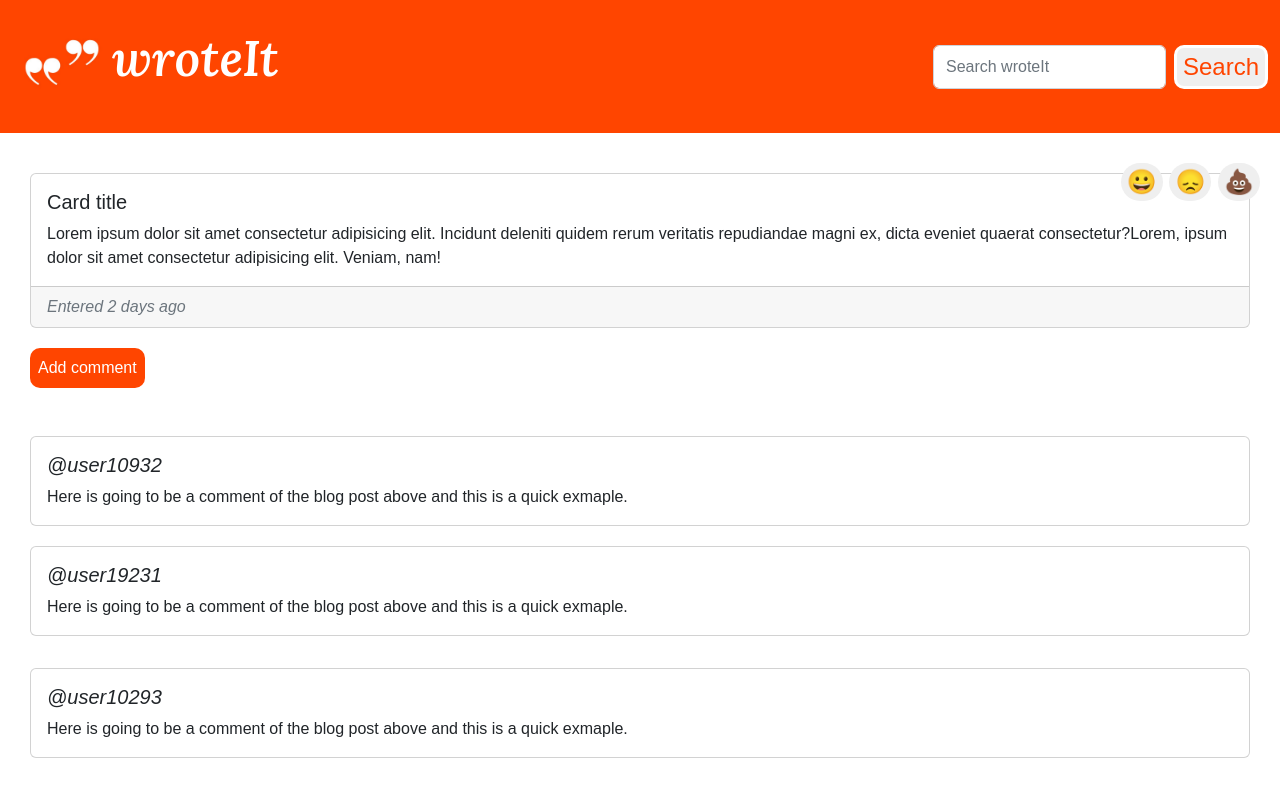
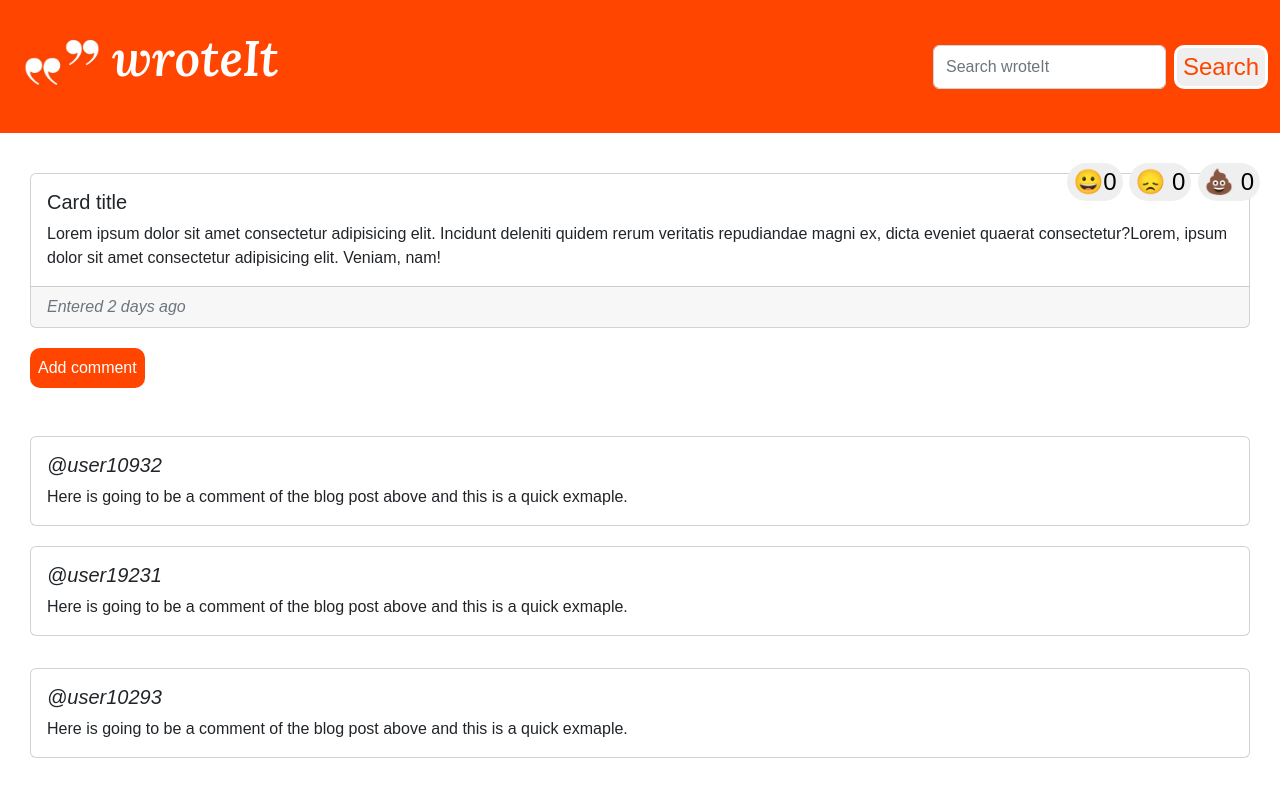
Before and after one commit to jakerinahmed/project-1-front-end, a website: page view.html in a window 1280 px wide. Drawn offline with nearby package versions, Linux system fonts and the light colour scheme.

```diff
--- a/view.html
+++ b/view.html
@@ -5,14 +5,12 @@
     <meta http-equiv="X-UA-Compatible" content="IE=edge">
     <meta name="viewport" content="width=device-width, initial-scale=1.0">
     <link href="https://cdn.jsdelivr.net/npm/bootstrap@5.2.0/dist/css/bootstrap.min.css" rel="stylesheet" integrity="sha384-gH2yIJqKdNHPEq0n4Mqa/HGKIhSkIHeL5AyhkYV8i59U5AR6csBvApHHNl/vI1Bx" crossorigin="anonymous">
-
-    <link rel="stylesheet" href="style2.css" />
-
+    <link rel="stylesheet" href="style2.css"/>
     <link rel="shortcut icon" type = "images/png" href="/images/favicon.ico">
-
     <link rel="preconnect" href="https://fonts.googleapis.com">
     <link rel="preconnect" href="https://fonts.gstatic.com" crossorigin>
     <link href="https://fonts.googleapis.com/css2?family=Lora:ital,wght@1,600&display=swap" rel="stylesheet">
+    <script defer src="emoji.js"></script>
 
     <title>wroteIt</title>
 </head>
@@ -36,10 +34,10 @@
     <div id ="blog-entries">
       <div id="emoji">
         <!-- <div class="emojis"> -->
-        <span>
-          <button>&#x1F600;</button>
-          <button>&#x1F61E;</button>
-          <button>&#x1F4A9;</button>
+        <span class="emojiBtn">
+          <button id ="emoji1">&#x1F600;<span id="count1">0</span></button>
+          <button id = "emoji2">&#x1F61E; <span id = "count2">0</span></button>
+          <button id="emoji3">&#x1F4A9; <span id ="count3">0</span></button>
         </span>
         <!-- </div> -->
       </div>
```
Also changed, not shown: home.html (+1 -2 lines), images/favicon.ico.
